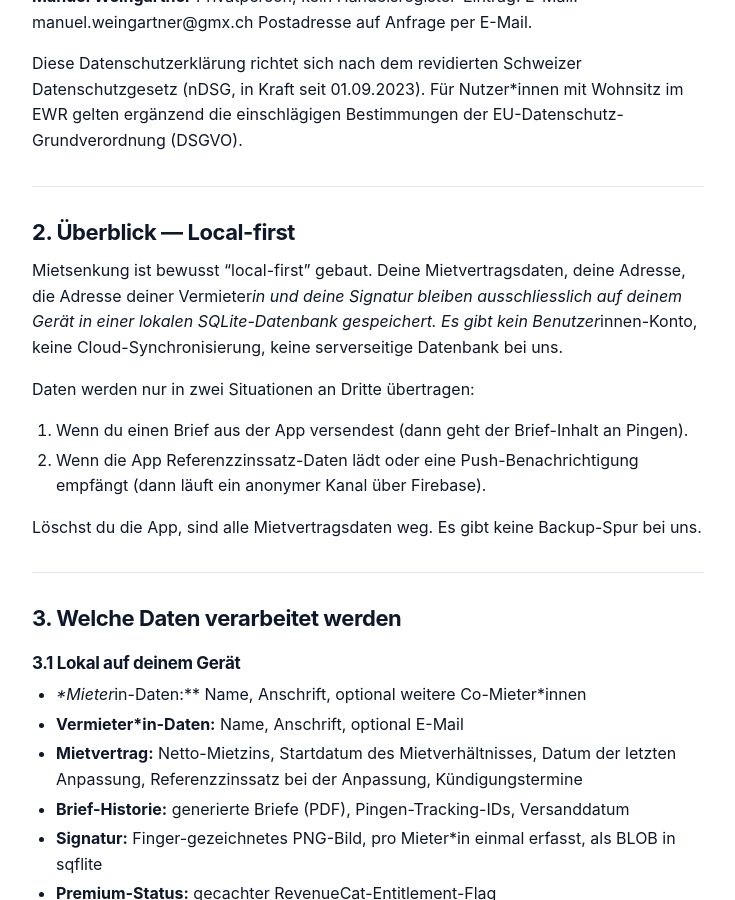
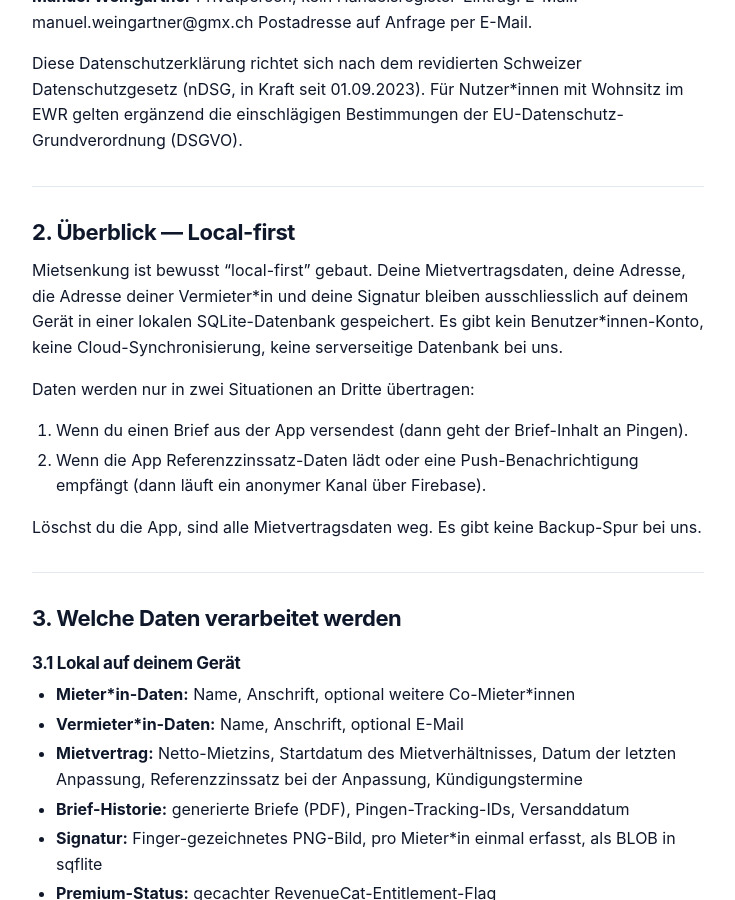
Before and after one commit to mietsenkung-app/mietsenkung-app.github.io, a Jekyll site: the page built from privacy-de.md, in a window 1280 px wide and 900 px high, scrolled down 457 px. Shown: the whole window, without its empty margins (272-1007 px from the left). Built offline with Jekyll 4.4.1, drawn with Linux system fonts in a browser that asks for light colours.

```diff
--- a/privacy-de.md
+++ b/privacy-de.md
@@ -28,13 +28,13 @@ Privatperson, kein Handelsregister-Eintrag.
 E-Mail: manuel.weingartner@gmx.ch
 Postadresse auf Anfrage per E-Mail.
 
-Diese Datenschutzerklärung richtet sich nach dem revidierten Schweizer Datenschutzgesetz (nDSG, in Kraft seit 01.09.2023). Für Nutzer*innen mit Wohnsitz im EWR gelten ergänzend die einschlägigen Bestimmungen der EU-Datenschutz-Grundverordnung (DSGVO).
+Diese Datenschutzerklärung richtet sich nach dem revidierten Schweizer Datenschutzgesetz (nDSG, in Kraft seit 01.09.2023). Für Nutzer\*innen mit Wohnsitz im EWR gelten ergänzend die einschlägigen Bestimmungen der EU-Datenschutz-Grundverordnung (DSGVO).
 
 ---
 
 ## 2. Überblick — Local-first
 
-Mietsenkung ist bewusst "local-first" gebaut. Deine Mietvertragsdaten, deine Adresse, die Adresse deiner Vermieter*in und deine Signatur bleiben ausschliesslich auf deinem Gerät in einer lokalen SQLite-Datenbank gespeichert. Es gibt kein Benutzer*innen-Konto, keine Cloud-Synchronisierung, keine serverseitige Datenbank bei uns.
+Mietsenkung ist bewusst "local-first" gebaut. Deine Mietvertragsdaten, deine Adresse, die Adresse deiner Vermieter\*in und deine Signatur bleiben ausschliesslich auf deinem Gerät in einer lokalen SQLite-Datenbank gespeichert. Es gibt kein Benutzer\*innen-Konto, keine Cloud-Synchronisierung, keine serverseitige Datenbank bei uns.
 
 Daten werden nur in zwei Situationen an Dritte übertragen:
 
@@ -49,11 +49,11 @@ Löschst du die App, sind alle Mietvertragsdaten weg. Es gibt keine Backup-Spur
 
 ### 3.1 Lokal auf deinem Gerät
 
-- **Mieter*in-Daten:** Name, Anschrift, optional weitere Co-Mieter*innen
-- **Vermieter*in-Daten:** Name, Anschrift, optional E-Mail
+- **Mieter\*in-Daten:** Name, Anschrift, optional weitere Co-Mieter\*innen
+- **Vermieter\*in-Daten:** Name, Anschrift, optional E-Mail
 - **Mietvertrag:** Netto-Mietzins, Startdatum des Mietverhältnisses, Datum der letzten Anpassung, Referenzzinssatz bei der Anpassung, Kündigungstermine
 - **Brief-Historie:** generierte Briefe (PDF), Pingen-Tracking-IDs, Versanddatum
-- **Signatur:** Finger-gezeichnetes PNG-Bild, pro Mieter*in einmal erfasst, als BLOB in sqflite
+- **Signatur:** Finger-gezeichnetes PNG-Bild, pro Mieter\*in einmal erfasst, als BLOB in sqflite
 - **Premium-Status:** gecachter RevenueCat-Entitlement-Flag
 - **App-Einstellungen:** Sprache, Theme, Push-Präferenzen
 
@@ -83,7 +83,7 @@ Wir arbeiten mit wenigen, sorgfältig ausgewählten Auftragsverarbeitern zusamme
 
 - **Zweck:** Push-Benachrichtigungen ("Zins-Alarm"), Missbrauchsschutz (App Check), Backend-Endpoints für Referenzzinsdaten und als Pingen-Versand-Proxy.
 - **Was übertragen wird:** FCM-Token und App-Check-Token. Bei Aufruf von Cloud Functions: anonyme API-Calls ohne Personenbezug. Briefdaten laufen via Function-Proxy nur im Versandfall durch (siehe 4.4).
-- **Rechtsgrundlage:** berechtigtes Interesse an Betrieb und Sicherheit der App (Art. 31 Abs. 2 nDSG). Für EWR-Nutzer*innen zusätzlich Art. 6 Abs. 1 lit. f DSGVO.
+- **Rechtsgrundlage:** berechtigtes Interesse an Betrieb und Sicherheit der App (Art. 31 Abs. 2 nDSG). Für EWR-Nutzer\*innen zusätzlich Art. 6 Abs. 1 lit. f DSGVO.
 - **Serverstandort:** europe-west6 (Zürich) für Cloud Functions. FCM ist global durch Google betrieben.
 - **Aufbewahrung:** FCM-Token existiert, solange die App installiert ist. Cloud-Functions-Logs: 30 Tage rotierend.
 - **Datenschutz des Anbieters:** [https://firebase.google.com/support/privacy](https://firebase.google.com/support/privacy)
```
Also changed, not shown: impressum.md (+2 -2 lines).
